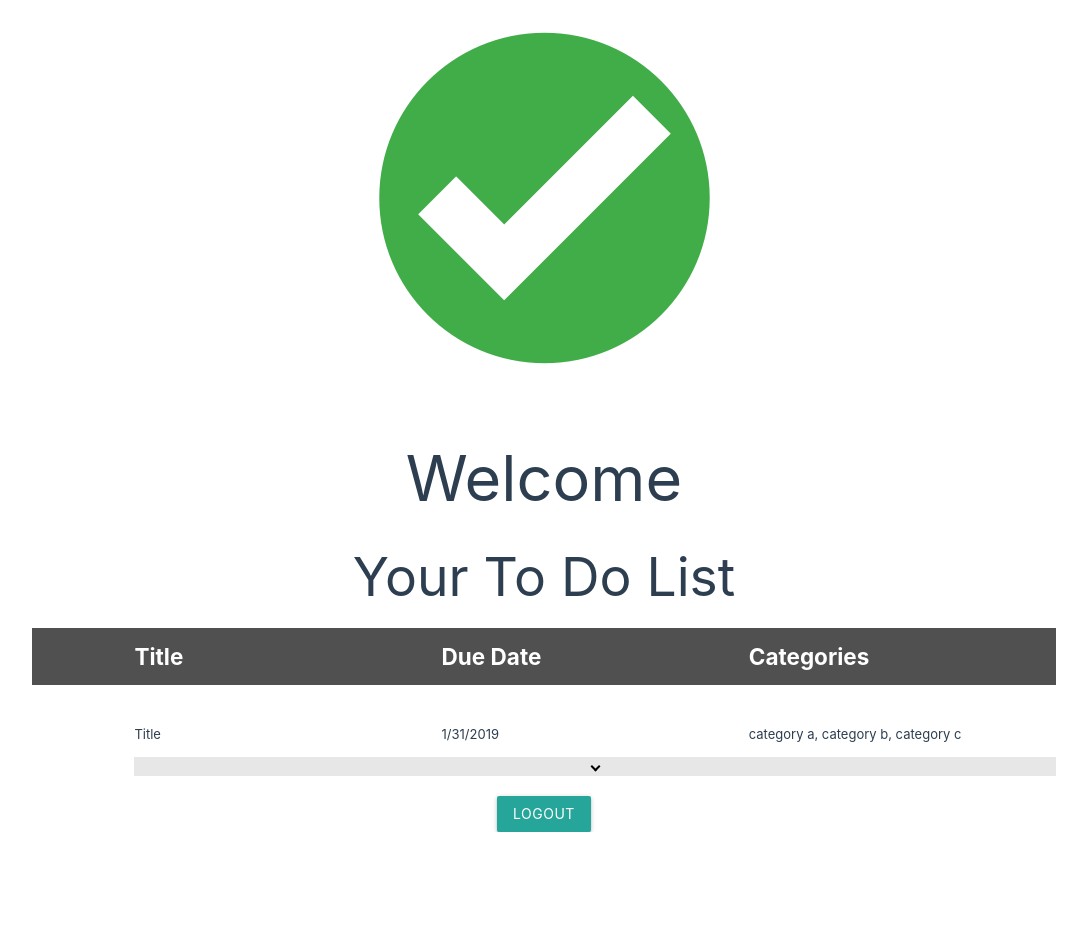
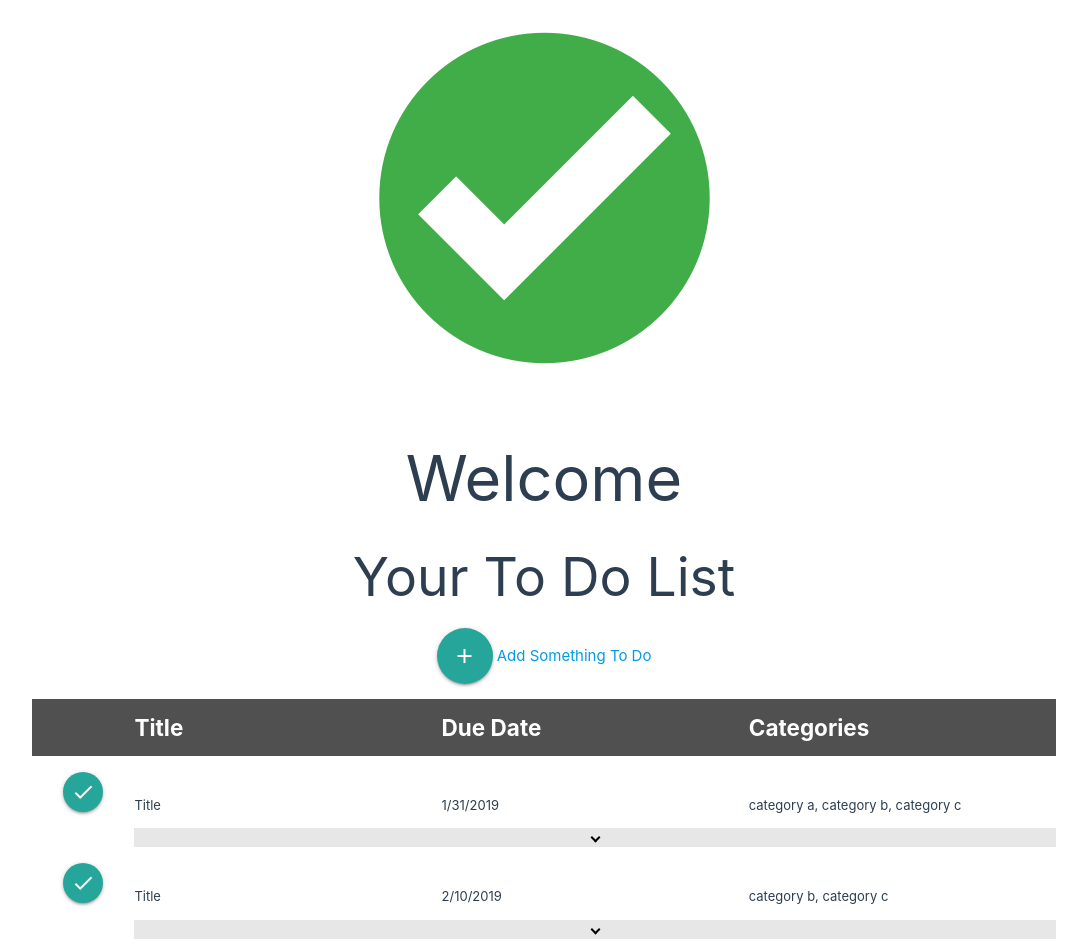
Before and after one commit to mikennel/firebase-Proof-of-Concept, a Vue app: page /#/home in a window 1280 px wide. Shown: the top 952 px of the page, without its empty margins (96-1183 px from the left). Before the commit the page ends 832 px from the top, so only its background shows below. Built offline with nearby package versions, Linux system fonts and the light colour scheme; no server answers; sample sign-in values are in the browser's storage.

Commit message:
styling tweaks, added proper checkbox next to list item, starting on 'add somethin to do' modal

```diff
--- /dev/null
+++ b/src/components/createListItem.vue
@@ -0,0 +1,25 @@
+<template>
+    <div @click="openListModal" id="createListItemBtn">
+        <a> <span class="btn-floating btn-large waves-effect waves-light"><i class="material-icons">add</i></span> Add Something To Do</a>
+    </div>
+</template>
+
+<script>
+    export default {
+        name: "createListItem",
+        methods: {
+            openListModal: function(){
+                console.debug("clicked!");
+            }
+        }
+    };
+</script>
+
+<style scope>
+    #createListItemBtn {
+        height: auto;
+        width: fit-content;
+        margin: 0 auto 1em auto;
+        cursor: pointer;
+    }
+</style>
--- a/src/components/listItem.vue
+++ b/src/components/listItem.vue
@@ -1,7 +1,7 @@
 <template>
     <div class="listRow">
         <div class="listSection toDo-checkbox">
-            <input type="checkbox">
+            <a class="btn-floating btn-medium waves-effect waves-light"><i class="material-icons">check</i></a>
         </div>
         <div class="listSection toDo-title">
             <p>{{title}}</p>
@@ -55,6 +55,10 @@ export default {
     background-color: rgb(231, 231, 231);
   }
 
+  .showHideDesc{
+      cursor: pointer;
+  }
+
   .showHideArrow {
       height: 7px;
       width: 7px;
@@ -70,6 +74,13 @@ export default {
 
   .up {
       transform: rotate(135deg);
+  }
+  .toDo-checkbox{
+      margin: auto;
+  }
+
+  .toDo-checkbox > a, .toDo-checkbox > a > i{
+      display: grid;
   }
 
   .toDo-description > p {
--- a/src/components/toDoList.vue
+++ b/src/components/toDoList.vue
@@ -2,6 +2,7 @@
   <div>
     <h1>{{ welcome }}</h1>
     <h2>{{ title }}</h2>
+    <createListItem />
     <div id="listContainer">
       <div id="listHeaders">
         <div class="spacer headerBlock"></div>
@@ -16,24 +17,26 @@
         </div>
       </div>
       <listItem title="Title" dueDate="1/31/2019" categories="category a, category b, category c" description="Lorem ipsum dolor sit amet, consectetur adipiscing elit, sed do eiusmod tempor incididunt ut labore et dolore magna aliqua. Ut enim ad minim veniam, quis nostrud exercitation ullamco laboris nisi ut aliquip ex ea commodo consequat. Duis aute irure dolor in reprehenderit in voluptate velit esse cillum dolore eu fugiat nulla pariatur. Excepteur sint occaecat cupidatat non proident, sunt in culpa qui officia deserunt mollit anim id est laborum."/>
+      <listItem title="Title" dueDate="2/10/2019" categories="category b, category c" description="Lorem ipsum dolor sit amet, consectetur adipiscing elit, sed do eiusmod tempor incididunt ut labore et dolore magna aliqua. Ut enim ad minim veniam, quis nostrud exercitation ullamco laboris nisi ut aliquip ex ea commodo consequat. Duis aute irure dolor in reprehenderit in voluptate velit esse cillum dolore eu fugiat nulla pariatur. Excepteur sint occaecat cupidatat non proident, sunt in culpa qui officia deserunt mollit anim id est laborum."/>
     </div>
   </div>
 </template>
 
 <script>
-import listItem from "@/components/listItem.vue"
+import createListItem from "@/components/createListItem.vue";
+import listItem from "@/components/listItem.vue";
 
 export default {
   name: "toDoList",
   components: {
-    listItem
+    listItem,
+    createListItem
   },
   props: {
     title: String,
     welcome: String
   }
 };
-
 
 </script>
 
```
